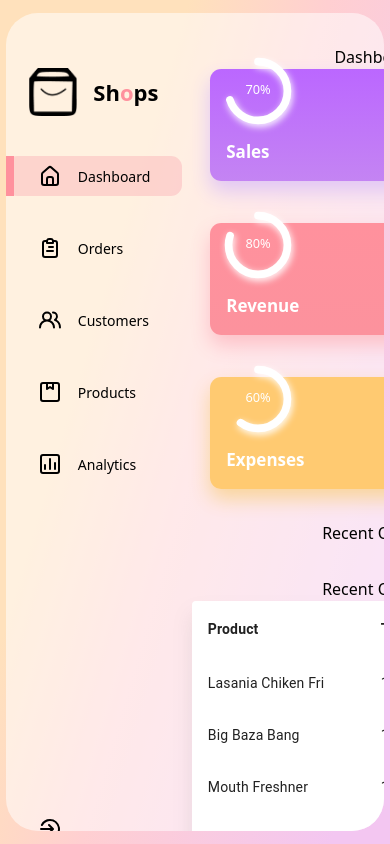
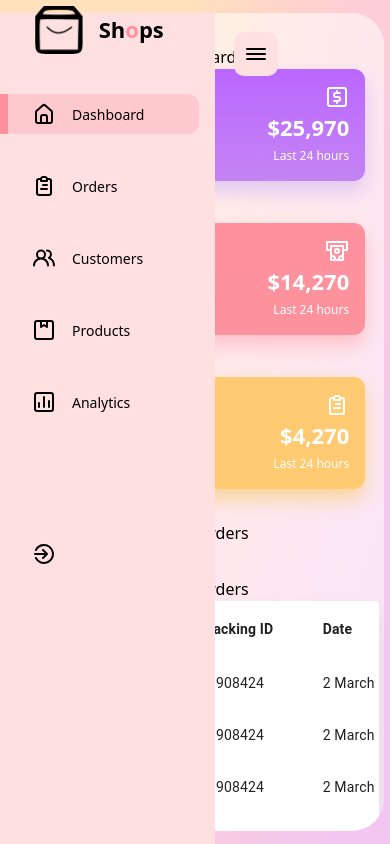
Before and after one commit to jahedasultana/Health-Track, a React (Vite) app in the folder client/: page /dashboard in a window 390 px wide. Built offline with nearby package versions, Linux system fonts and the light colour scheme.

Commit message:
responsive fix

```diff
--- a/client/src/dashboard/customerReview/CustomerReview.jsx
+++ b/client/src/dashboard/customerReview/CustomerReview.jsx
@@ -1,4 +1,4 @@
-import React from "react";
+
 import Chart from "react-apexcharts";
 
 
--- a/client/src/dashboard/sidebar/Sidebar.css
+++ b/client/src/dashboard/sidebar/Sidebar.css
@@ -72,3 +72,52 @@
     bottom: 1rem;
     width: 100%;
 }
+
+/* logo */
+.bars{
+    display: none;
+  }
+
+/* Tablets */
+@media screen and (max-width: 1200px) {
+    .menuItem>span{
+      display: none;
+    }
+    .logo{
+      display: none;
+    }
+  }
+
+  @media screen and (max-width: 768px) {
+    .sidebar{
+      position: fixed;
+      z-index: 9;
+      background: #ffe0e0;
+      width: 55%;
+      padding-right: 1rem;
+      height: 100%;
+    }
+    .menuItem>span{
+      display: block;
+    }
+    .logo{
+      display: flex;
+    }
+    .menu .menuItem:last-child {
+      position: relative;
+      margin-top: 6rem;
+    }
+    .bars{
+      display: flex;
+      position: fixed;
+      top: 2rem;
+      left:60%;
+      background:#ffe0e0;
+      padding:10px;
+      border-radius: 10px;
+      z-index: 9;
+    }
+    .close{
+      left: -60%;
+    }
+  }
--- a/client/src/dashboard/sidebar/Sidebar.jsx
+++ b/client/src/dashboard/sidebar/Sidebar.jsx
@@ -1,28 +1,50 @@
 import "./Sidebar.css";
 import Logo from "../../assets/dashboardImage/logo (1).png";
 import { SidebarData } from "../data/Data";
-import { UilSignOutAlt } from "@iconscout/react-unicons";
+import { UilSignOutAlt, UilBars } from "@iconscout/react-unicons";
 import { useState } from "react";
+import { motion } from "framer-motion";
 const Sidebar = () => {
   const [selected, setSelected] = useState(0);
+  const [expanded, setExpaned] = useState(true);
 
+  const sidebarVariants = {
+    true: {
+      left : '0'
+    },
+    false:{
+      left : '-60%'
+    }
+  }
+  console.log(window.innerWidth)
   return (
-    <div className="Sidebar">
+    <>
+      <div
+        className="bars"
+        style={expanded ? { left: "60%" } : { left: "5%" }}
+        onClick={() => setExpaned(!expanded)}
+      >
+        <UilBars />
+      </div>
+      <motion.div
+        className="sidebar"
+        variants={sidebarVariants}
+        animate={window.innerWidth <= 768 ? `${expanded}` : ""}
+      >
         {/* logo */}
         <div className="logo">
-        <img src={Logo} alt="" />
+          <img src={Logo} alt="logo" />
           <span>
             Sh<span>o</span>ps
           </span>
         </div>
 
-      {/* menu */}
         <div className="menu">
           {SidebarData.map((item, index) => {
             return (
               <div
+                className={selected === index ? "menuItem active" : "menuItem"}
                 key={index}
-              className={selected === index ? "menuItem active" : "menuItem"}
                 onClick={() => setSelected(index)}
               >
                 <item.icon />
@@ -30,12 +52,13 @@ const Sidebar = () => {
               </div>
             );
           })}
-
+          {/* signoutIcon */}
           <div className="menuItem">
             <UilSignOutAlt />
           </div>
         </div>
-    </div>
+      </motion.div>
+    </>
   );
 };
 
--- a/client/src/index.css
+++ b/client/src/index.css
@@ -46,3 +46,16 @@
     grid-template-columns: 11rem auto 20rem;
     gap: 10px;
 }
+
+@media screen and (max-width: 1200px) {
+    .AppGlass{
+      grid-template-columns: 10% 50% auto;
+      overflow-y: scroll;
+    }
+  }
+
+  @media screen and (max-width: 768px) {
+    .AppGlass{
+      grid-template-columns: 1fr;
+    }
+  }
```
Lines whose indentation alone changed are shown as unchanged.
